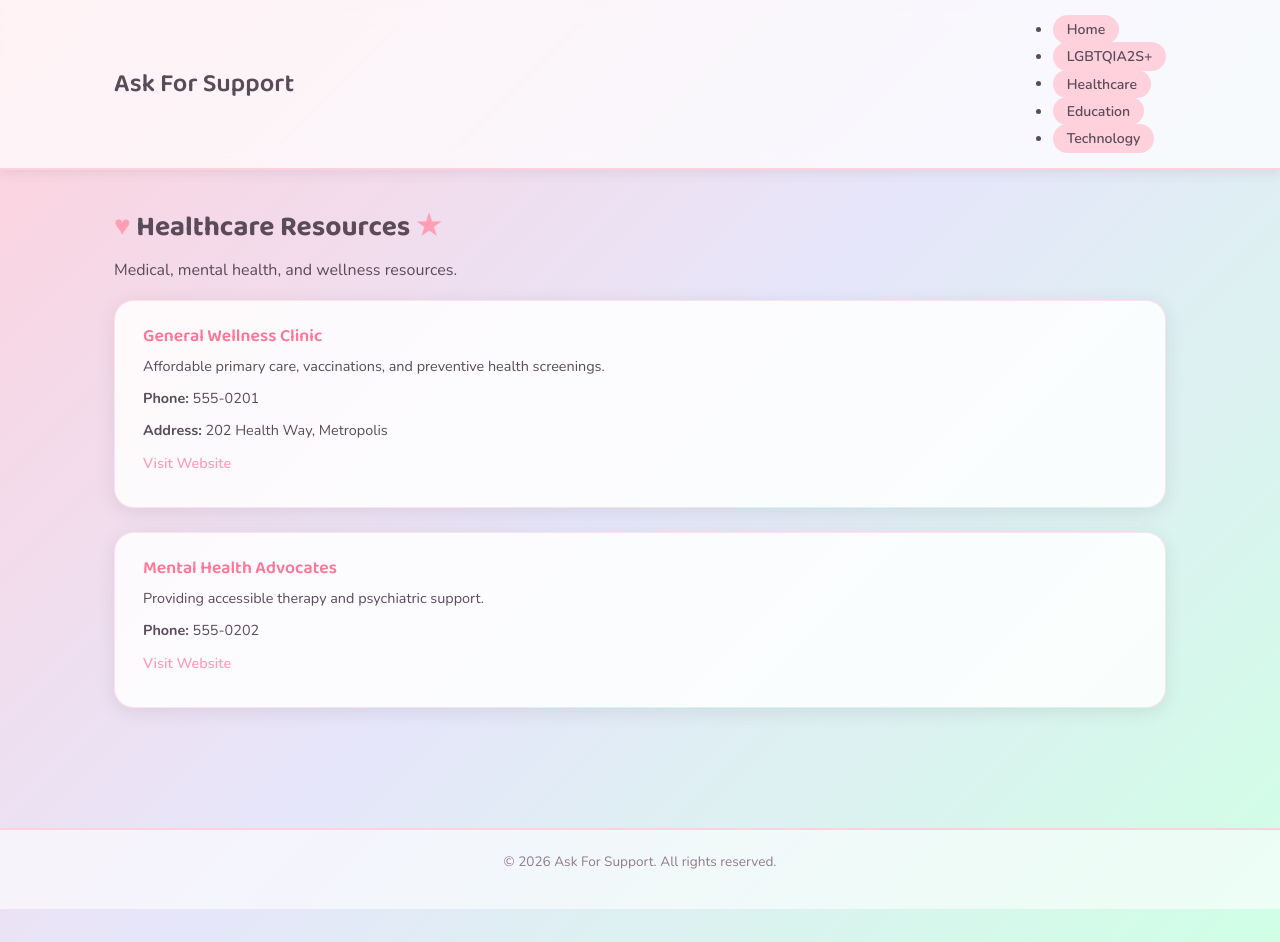
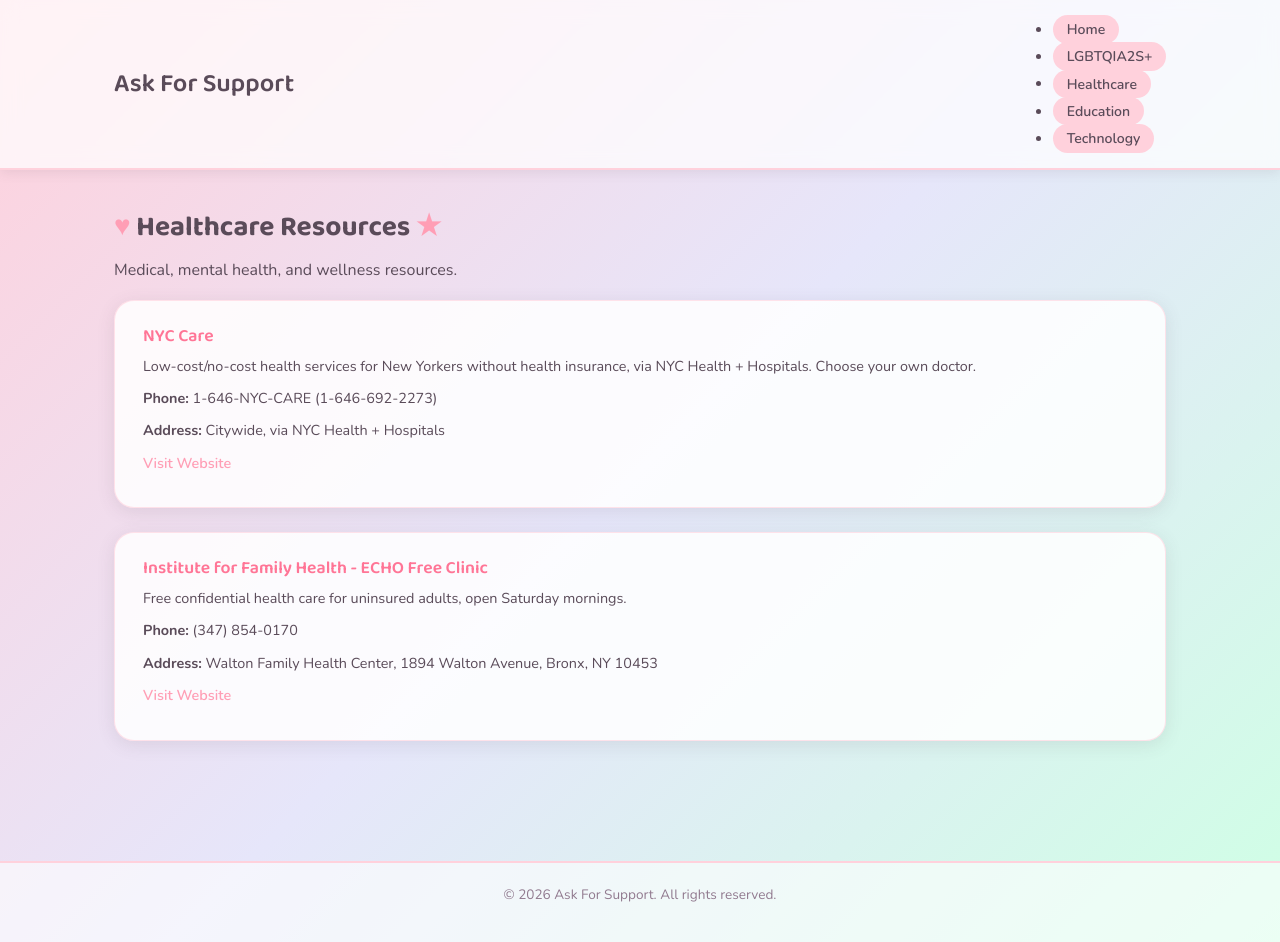
Before and after one commit to penelopethrock-cyber/askforsupport, a Jekyll site: the page built from healthcare/index.html, in a window 1280 px wide and 942 px high. Built offline with Jekyll 4.4.1, drawn with Linux system fonts in a browser that asks for light colours.

Commit message:
Replace example resources with real NYC organizations

```diff
--- a/_data/resources.yml
+++ b/_data/resources.yml
@@ -1,42 +1,44 @@
 lgbtqia2s:
-  - name: LGBTQIA2S+ Community Center
-    description: A safe space offering support groups, counseling, and community events.
-    phone: "555-0101"
-    address: "101 Pride Blvd, Metropolis"
-    link: "https://example.com/lgbtq-center"
-  - name: Trans Youth Hotline
-    description: 24/7 crisis intervention and suicide prevention for trans youth.
-    phone: "555-0102"
-    link: "https://example.com/trans-youth"
+  - name: The Lesbian, Gay, Bisexual & Transgender Community Center
+    description: "Advocacy, health & wellness programs, arts/cultural events, 12-step recovery support, and family support services for the LGBTQ+ community."
+    address: "208 West 13th Street, New York, NY 10011"
+    link: "https://gaycenter.org"
+  - name: Ali Forney Center
+    description: "Shelter, drop-in services, and case management for LGBTQ+ homeless youth."
+    phone: "(212) 206-0574"
+    address: "307 West 38th Street, 3rd Floor, New York, NY 10018"
+    hours: "Mon-Fri 8am-8pm, Sat-Sun 10am-6pm"
+    link: "https://aliforneycenter.org"
 
 healthcare:
-  - name: General Wellness Clinic
-    description: Affordable primary care, vaccinations, and preventive health screenings.
-    phone: "555-0201"
-    address: "202 Health Way, Metropolis"
-    link: "https://example.com/wellness-clinic"
-  - name: Mental Health Advocates
-    description: Providing accessible therapy and psychiatric support.
-    phone: "555-0202"
-    link: "https://example.com/mental-health"
+  - name: NYC Care
+    description: "Low-cost/no-cost health services for New Yorkers without health insurance, via NYC Health + Hospitals. Choose your own doctor."
+    phone: "1-646-NYC-CARE (1-646-692-2273)"
+    address: "Citywide, via NYC Health + Hospitals"
+    link: "https://nyccare.nyc"
+  - name: "Institute for Family Health - ECHO Free Clinic"
+    description: "Free confidential health care for uninsured adults, open Saturday mornings."
+    phone: "(347) 854-0170"
+    address: "Walton Family Health Center, 1894 Walton Avenue, Bronx, NY 10453"
+    link: "https://institute.org"
 
 education:
-  - name: Adult Literacy Network
-    description: Free classes for adults looking to improve reading and writing skills.
-    phone: "555-0301"
-    address: "303 Knowledge St, Metropolis"
-    link: "https://example.com/literacy"
-  - name: Tech Bootcamps for All
-    description: Scholarships and training programs for underrepresented groups in tech.
-    link: "https://example.com/tech-bootcamps"
+  - name: Brooklyn College Adult Literacy Program (BCALP)
+    description: "Free GED/HSE prep and ESOL classes for NY residents 18+, with case management."
+    address: "Brooklyn College, Brooklyn, NY"
+    link: "https://brooklyn.edu/literacy"
+  - name: CCNY Free GED Preparation Program
+    description: "Free GED/HSE prep classes for NY residents 19+."
+    address: "City College of New York, 160 Convent Avenue, New York, NY 10031"
+    link: "https://ccny.cuny.edu/cps/ged"
 
 technology:
-  - name: Devices for the People
-    description: Refurbished laptops and internet hotspots for low-income households.
-    phone: "555-0401"
-    address: "404 Circuit Dr, Metropolis"
-    link: "https://example.com/devices"
-  - name: Digital Rights Defense
-    description: Legal assistance and advocacy for digital privacy and internet access.
-    phone: "555-0402"
-    link: "https://example.com/digital-rights"
+  - name: NYPL TechConnect
+    description: "Free computer classes, digital literacy, Microsoft Office training, and one-on-one tech help at New York Public Library branches."
+    address: "Multiple branches; flagship: Stavros Niarchos Foundation Library, 455 Fifth Avenue, New York, NY 10016"
+    link: "https://nypl.org/techconnect"
+  - name: NYC Free Computer Centers (NYC Office of Technology and Innovation)
+    description: "Basic computer classes, tech help, job/resume help, device borrowing, and printing at multiple locations citywide."
+    phone: "(212) 714-8400"
+    address: "Multiple locations, e.g. NYPL 53rd Street Library, 18 West 53rd Street, New York, NY 10019"
+    link: "https://nyc.gov/content/oti/pages/free-computer-centers"
```
